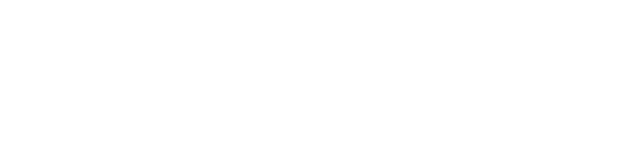
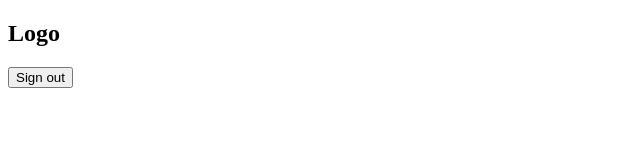
Before and after one commit to Experadog/platinum-app, a plain HTML site: page index.html in a window 1280 px wide. Shown: the whole page, without its empty margins (0-640 px from the left). Drawn offline with Linux system fonts and the light colour scheme.

Commit message:
Guldana: added the header

```diff
--- a/index.html
+++ b/index.html
@@ -9,6 +9,13 @@
 </head>
 <body>
   <header>
+    <div class="container">
+      <div class="navbar">
+        <h2>Logo</h2>
+
+        <button>Sign out</button>
+      </div>
+    </div>
 
   </header>
 
```
